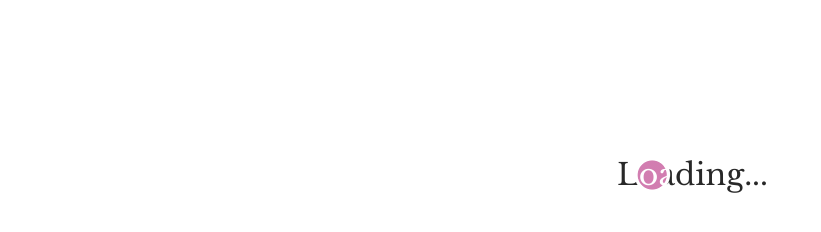
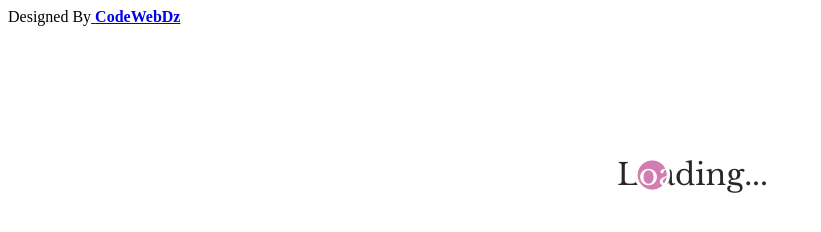
Before and after one commit to codeWebDz/Loader, a plain HTML site: page Loader.html in a window 1280 px wide. Shown: the whole page, without its empty margins (0-821 px from the left). Drawn offline with nearby package versions, Linux system fonts and the light colour scheme.

Commit message:
Update Loader.html

```diff
--- a/Loader.html
+++ b/Loader.html
@@ -8,6 +8,8 @@
 
 <body>
   <div class="loader "></div>
+      <div class="mb-1">Designed By<a href="https://github.com/codeWebDz"> <strong>CodeWebDz</strong></a></div>
+
 </body>
 
 
```
